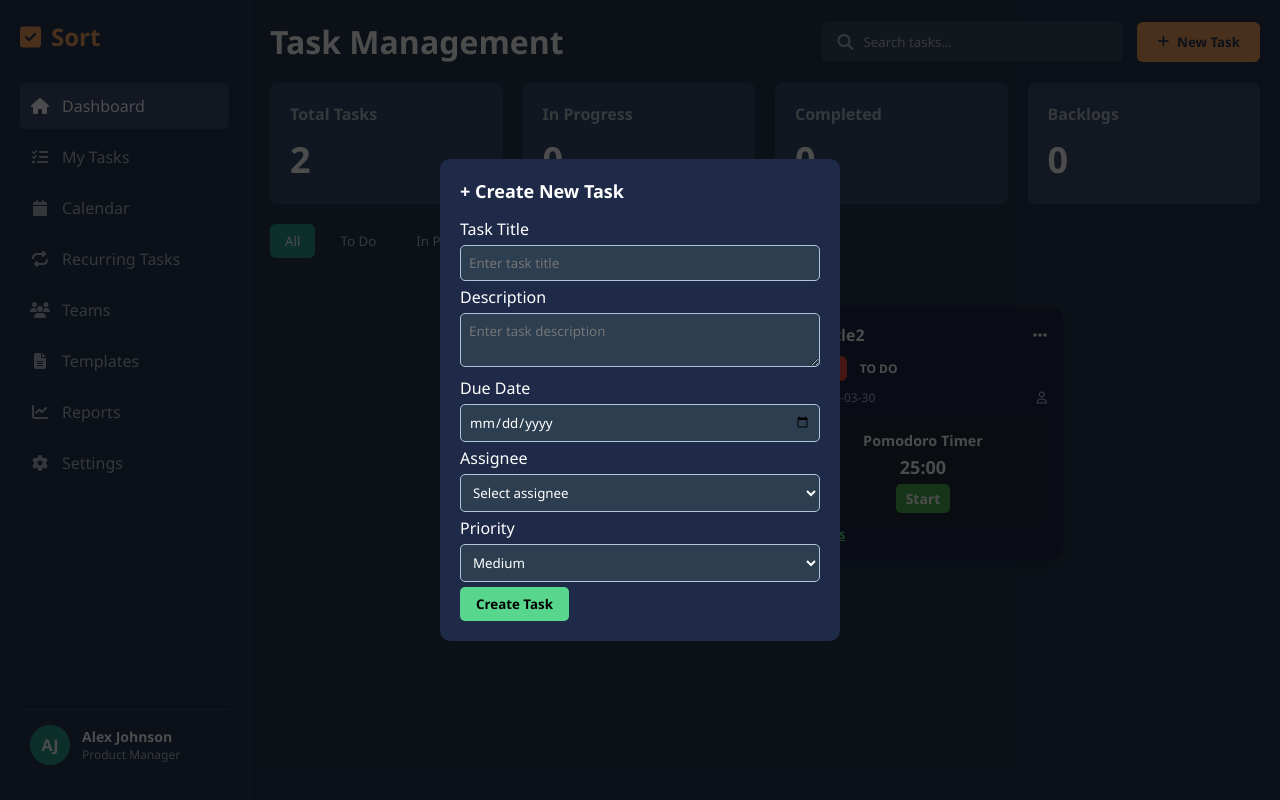
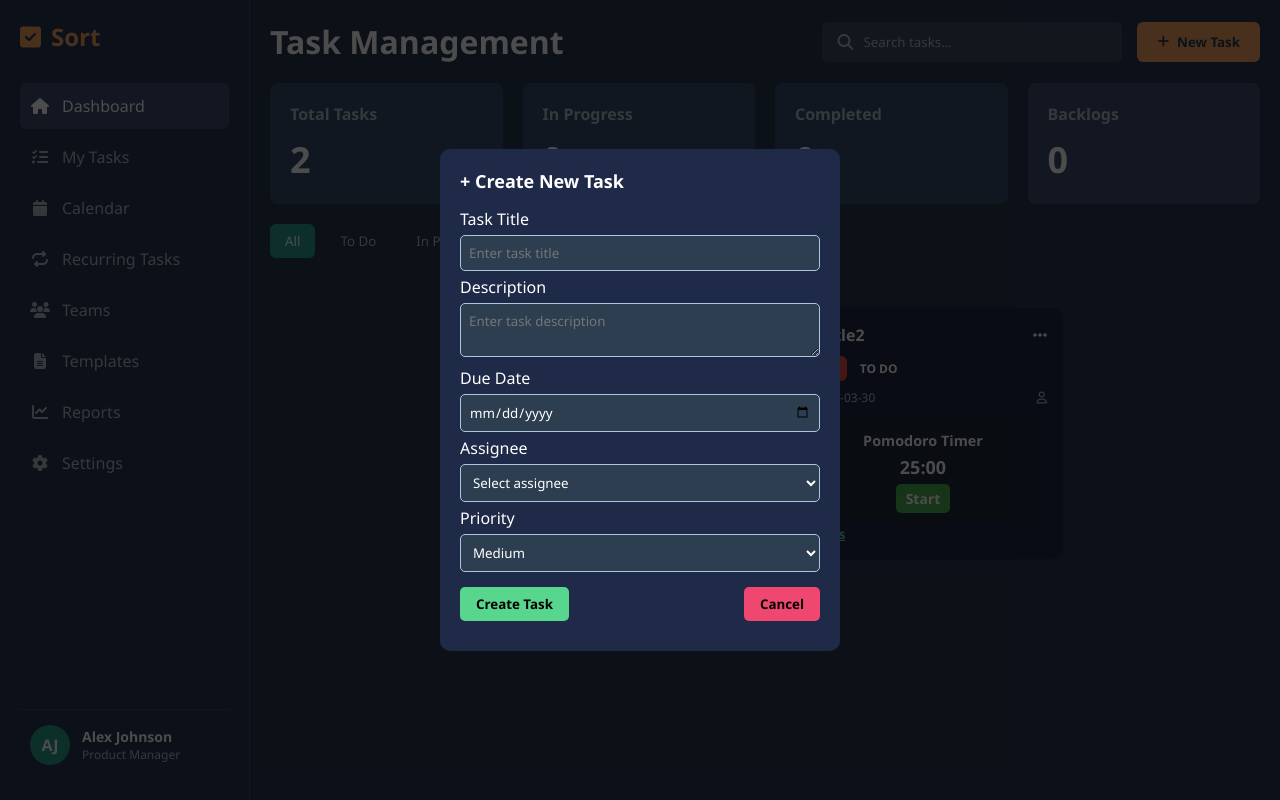
Before and after one commit to AdityaPaliwal25/Task-Management, a React (Vite) app: page / in a window 1280 px wide. Both pictures are taken after a click on the button "New Task". Built offline with nearby package versions, Linux system fonts and the light colour scheme.

Commit message:
added cancel btn in form

```diff
--- a/src/components/TaskForm.css
+++ b/src/components/TaskForm.css
@@ -48,3 +48,8 @@
 .modal button:hover {
   background-color: #45b76f;
 }
+.btndiv{
+  padding: 10px 0;
+  display: flex;
+  justify-content: space-between;
+}
--- a/src/components/TaskForm.jsx
+++ b/src/components/TaskForm.jsx
@@ -1,7 +1,7 @@
 import React, { useState } from "react";
 import "./TaskForm.css";
 import { v4 as uuidv4 } from 'uuid';
-const TaskForm = ({ onAddTask }) => {
+const TaskForm = ({ onAddTask,onClose }) => {
   let todayDate = new Date().toISOString().split("T")[0];
   const [task, setTask] = useState({
     id:uuidv4(),
@@ -15,7 +15,6 @@ const TaskForm = ({ onAddTask }) => {
     subtasks: { completed: 0, total: 0 },
     recurring: false, // Default false
   });
-
   const handleChange = (e) => {
     setTask({ ...task, [e.target.name]: e.target.value });
   };
@@ -35,10 +34,10 @@ const TaskForm = ({ onAddTask }) => {
           <input type="text" name="title" placeholder="Enter task title" value={task.title} onChange={handleChange} required />
 
           <label>Description</label>
-          <textarea name="description" placeholder="Enter task description" value={task.description} onChange={handleChange}></textarea>
+          <textarea name="description" placeholder="Enter task description" value={task.description} onChange={handleChange} required></textarea>
 
           <label>Due Date</label>
-          <input type="date" name="dueDate" value={task.dueDate} onChange={handleChange} />
+          <input type="date" name="dueDate" value={task.dueDate} onChange={handleChange} required />
 
           <label>Assignee</label>
           <select name="assignee" value={task.assignee} onChange={handleChange}>
@@ -53,8 +52,10 @@ const TaskForm = ({ onAddTask }) => {
             <option>Medium</option>
             <option>High</option>
           </select>
-
+          <div className="btndiv">
           <button type="submit" className="btn-create">Create Task</button>
+          <button onClick={onClose} style={{background:"#EF476F"}}>Cancel</button>
+          </div>
         </form>
       </div>
     </div>
```
